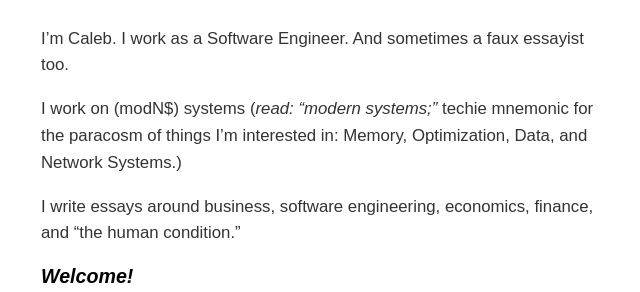
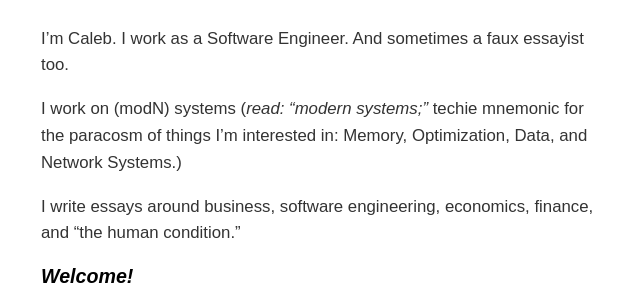
Before and after one commit to dCO2/rococo, a Jekyll site: the page built from index.md, in a window 1280 px wide. Shown: the part 179-471 px from the top of the page, without its empty margins (335-975 px from the left). Built offline with Jekyll 4.4.1, drawn with Linux system fonts in a browser that asks for light colours; some web fonts are replaced.

```diff
--- a/index.md
+++ b/index.md
@@ -9,7 +9,7 @@ title: Home
 # _Hello—_
 I'm Caleb. I work as a Software Engineer. And sometimes a faux essayist too.
 
-I work on \\(modN$\\) systems (_read: "modern systems;"_ techie mnemonic for the paracosm of things I'm interested in: Memory, Optimization, Data, and Network Systems.)
+I work on \\(modN\\) systems (_read: "modern systems;"_ techie mnemonic for the paracosm of things I'm interested in: Memory, Optimization, Data, and Network Systems.)
 
 I write essays around business, software engineering, economics, finance, and "the human condition."
 
```
